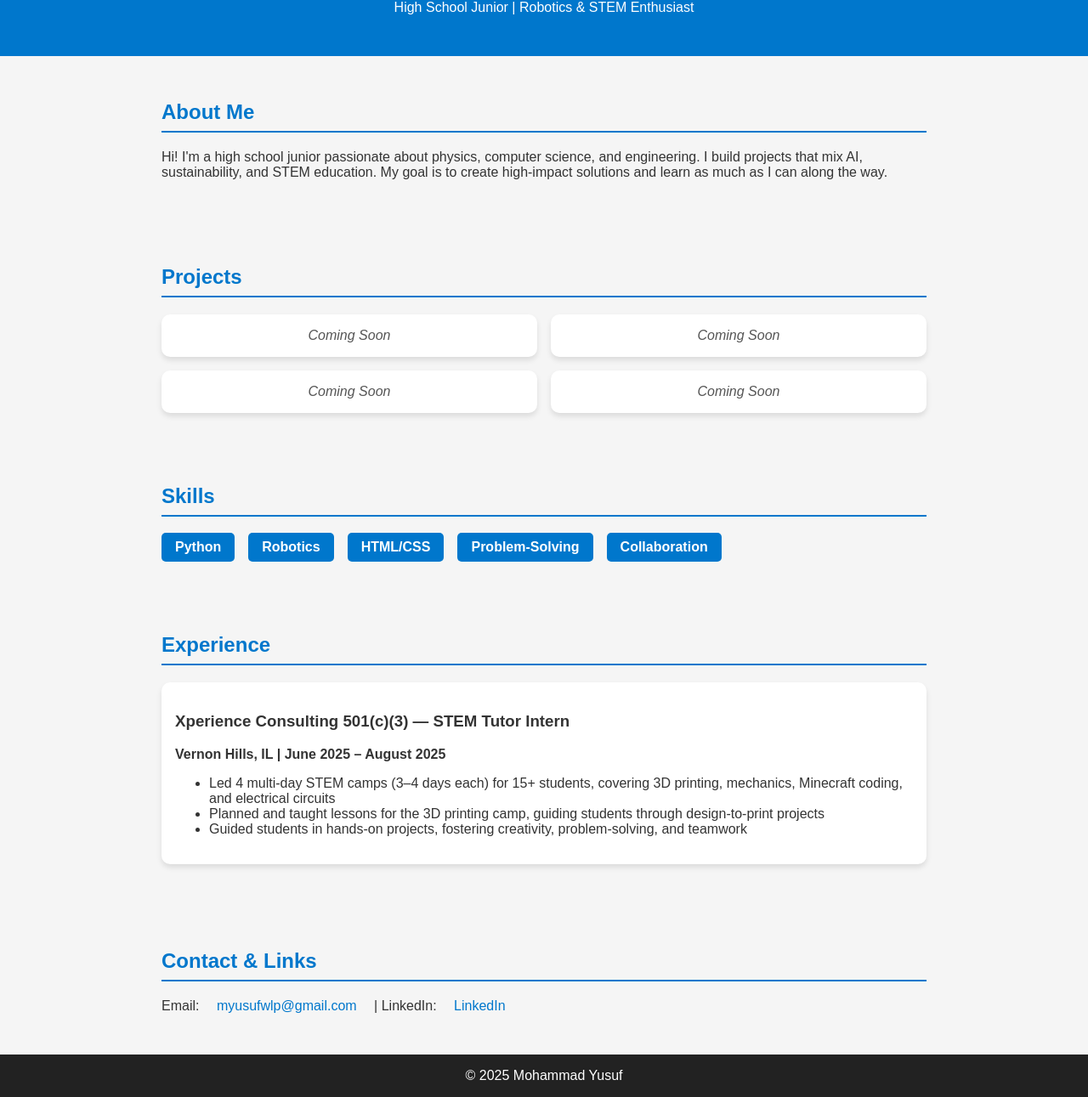
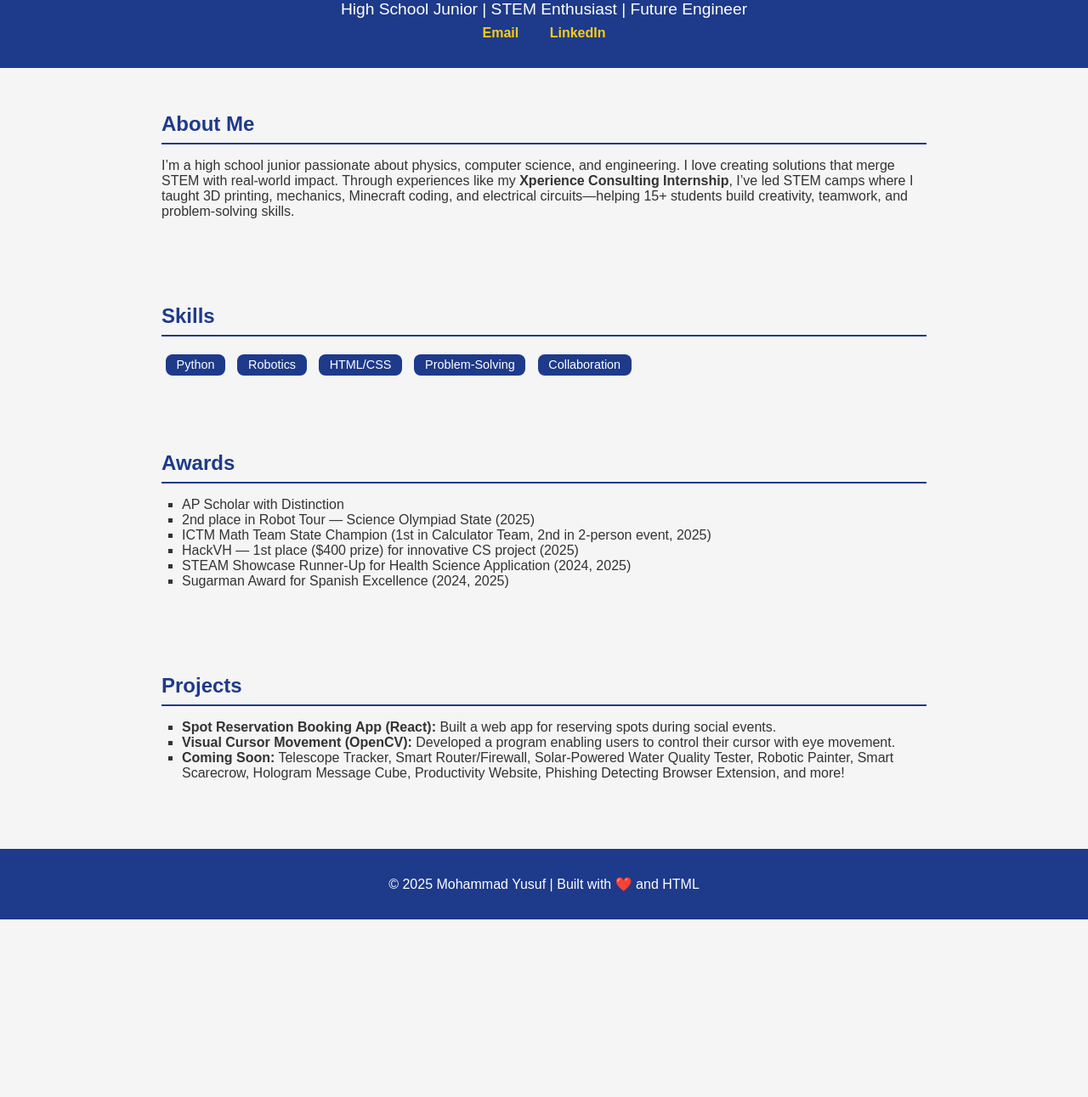
Before and after one commit to M-Yusuf18/M-Yusuf18.github.io, a plain HTML site: page index.html in a window 1280 px wide. Shown: the part 85-1376 px from the top of the page at 85% size. After the commit the page ends 1167 px from the top, so only its background shows below. Drawn offline with Linux system fonts and the light colour scheme.

Commit message:
Update index.html

```diff
--- a/index.html
+++ b/index.html
@@ -1,9 +1,9 @@
 <!DOCTYPE html>
 <html lang="en">
 <head>
-  <meta charset="UTF-8">
-  <meta name="viewport" content="width=device-width, initial-scale=1.0">
-  <title>Yusuf's Portfolio</title>
+  <meta charset="UTF-8" />
+  <meta name="viewport" content="width=device-width, initial-scale=1.0"/>
+  <title>Mohammad Yusuf | Portfolio</title>
   <style>
     body {
       font-family: Arial, sans-serif;
@@ -13,13 +13,18 @@
       color: #333;
     }
     header {
-      background: #0077cc;
+      background: #1e3a8a;
       color: white;
+      text-align: center;
       padding: 2rem;
-      text-align: center;
     }
-    header h1 {
-      margin: 0;
+    header h1 { margin: 0; font-size: 2.5rem; }
+    header p { margin: 0.5rem 0; font-size: 1.2rem; }
+    nav a {
+      margin: 0 1rem;
+      color: #facc15;
+      text-decoration: none;
+      font-weight: bold;
     }
     section {
       padding: 2rem;
@@ -27,119 +32,85 @@
       margin: auto;
     }
     h2 {
-      color: #0077cc;
-      border-bottom: 2px solid #0077cc;
+      border-bottom: 2px solid #1e3a8a;
       padding-bottom: 0.5rem;
+      margin-bottom: 1rem;
+      color: #1e3a8a;
     }
-    .projects {
-      display: grid;
-      grid-template-columns: 1fr 1fr;
-      gap: 1rem;
-    }
-    .project-card {
-      background: white;
-      padding: 1rem;
-      border-radius: 10px;
-      box-shadow: 0 4px 6px rgba(0,0,0,0.1);
-      text-align: center;
-      font-style: italic;
-      color: #555;
-    }
-    .skills-list {
-      display: flex;
-      flex-wrap: wrap;
-      gap: 1rem;
-      margin-top: 1rem;
-    }
-    .skill {
-      background: #0077cc;
+    ul { list-style: square; padding-left: 1.5rem; }
+    .skills span {
+      display: inline-block;
+      background: #1e3a8a;
       color: white;
-      padding: 0.5rem 1rem;
-      border-radius: 5px;
-      font-weight: bold;
-    }
-    .experience-item {
-      background: white;
-      padding: 1rem;
-      border-radius: 10px;
-      box-shadow: 0 4px 6px rgba(0,0,0,0.1);
-      margin-bottom: 1rem;
-    }
-    a {
-      color: #0077cc;
-      text-decoration: none;
-    }
-    a:hover {
-      text-decoration: underline;
+      padding: 0.3rem 0.8rem;
+      margin: 0.3rem;
+      border-radius: 8px;
+      font-size: 0.9rem;
     }
     footer {
       text-align: center;
+      background: #1e3a8a;
+      color: white;
       padding: 1rem;
-      background: #222;
-      color: white;
-    }
-    .links a {
-      margin: 0 1rem;
+      margin-top: 2rem;
     }
   </style>
 </head>
 <body>
-
   <header>
     <h1>Mohammad Yusuf</h1>
-  <p>High School Junior | Robotics & STEM Enthusiast</p>
+    <p>High School Junior | STEM Enthusiast | Future Engineer</p>
+    <nav>
+      <a href="mailto:myusufwlp@gmail.com">Email</a>
+      <a href="https://www.linkedin.com/in/mohammad-yusuf18" target="_blank">LinkedIn</a>
+    </nav>
   </header>
 
   <section>
     <h2>About Me</h2>
-  <p>Hi! I'm a high school junior passionate about physics, computer science, and engineering. I build projects that mix AI, sustainability, and STEM education. My goal is to create high-impact solutions and learn as much as I can along the way.</p>
+    <p>
+      I’m a high school junior passionate about physics, computer science, and engineering.
+      I love creating solutions that merge STEM with real-world impact.
+      Through experiences like my <b>Xperience Consulting Internship</b>, I’ve led STEM camps
+      where I taught 3D printing, mechanics, Minecraft coding, and electrical circuits—helping
+      15+ students build creativity, teamwork, and problem-solving skills.
+    </p>
+  </section>
+
+  <section>
+    <h2>Skills</h2>
+    <div class="skills">
+      <span>Python</span>
+      <span>Robotics</span>
+      <span>HTML/CSS</span>
+      <span>Problem-Solving</span>
+      <span>Collaboration</span>
+    </div>
+  </section>
+
+  <section>
+    <h2>Awards</h2>
+    <ul>
+      <li>AP Scholar with Distinction</li>
+      <li>2nd place in Robot Tour — Science Olympiad State (2025)</li>
+      <li>ICTM Math Team State Champion (1st in Calculator Team, 2nd in 2-person event, 2025)</li>
+      <li>HackVH — 1st place ($400 prize) for innovative CS project (2025)</li>
+      <li>STEAM Showcase Runner-Up for Health Science Application (2024, 2025)</li>
+      <li>Sugarman Award for Spanish Excellence (2024, 2025)</li>
+    </ul>
   </section>
 
   <section>
     <h2>Projects</h2>
-  <div class="projects">
-    <div class="project-card">Coming Soon</div>
-    <div class="project-card">Coming Soon</div>
-    <div class="project-card">Coming Soon</div>
-    <div class="project-card">Coming Soon</div>
-  </div>
-</section>
-
-<section>
-  <h2>Skills</h2>
-  <div class="skills-list">
-    <div class="skill">Python</div>
-    <div class="skill">Robotics</div>
-    <div class="skill">HTML/CSS</div>
-    <div class="skill">Problem-Solving</div>
-    <div class="skill">Collaboration</div>
-  </div>
-</section>
-
-<section>
-  <h2>Experience</h2>
-  <div class="experience-item">
-    <h3>Xperience Consulting 501(c)(3) — STEM Tutor Intern</h3>
-    <p><strong>Vernon Hills, IL | June 2025 – August 2025</strong></p>
     <ul>
-      <li>Led 4 multi-day STEM camps (3–4 days each) for 15+ students, covering 3D printing, mechanics, Minecraft coding, and electrical circuits</li>
-      <li>Planned and taught lessons for the 3D printing camp, guiding students through design-to-print projects</li>
-      <li>Guided students in hands-on projects, fostering creativity, problem-solving, and teamwork</li>
+      <li><b>Spot Reservation Booking App (React):</b> Built a web app for reserving spots during social events.</li>
+      <li><b>Visual Cursor Movement (OpenCV):</b> Developed a program enabling users to control their cursor with eye movement.</li>
+      <li><b>Coming Soon:</b> Telescope Tracker, Smart Router/Firewall, Solar-Powered Water Quality Tester, Robotic Painter, Smart Scarecrow, Hologram Message Cube, Productivity Website, Phishing Detecting Browser Extension, and more!</li>
     </ul>
-  </div>
-</section>
-
-<section>
-  <h2>Contact & Links</h2>
-  <p class="links">
-    Email: <a href="mailto:myusufwlp@gmail.com">myusufwlp@gmail.com</a> |
-    LinkedIn: <a href="https://www.linkedin.com/" target="_blank">LinkedIn</a>
-  </p>
   </section>
 
   <footer>
-  &copy; 2025 Mohammad Yusuf
+    <p>© 2025 Mohammad Yusuf | Built with ❤️ and HTML</p>
   </footer>
-
 </body>
 </html>
```
Lines whose indentation alone changed are shown as unchanged.
